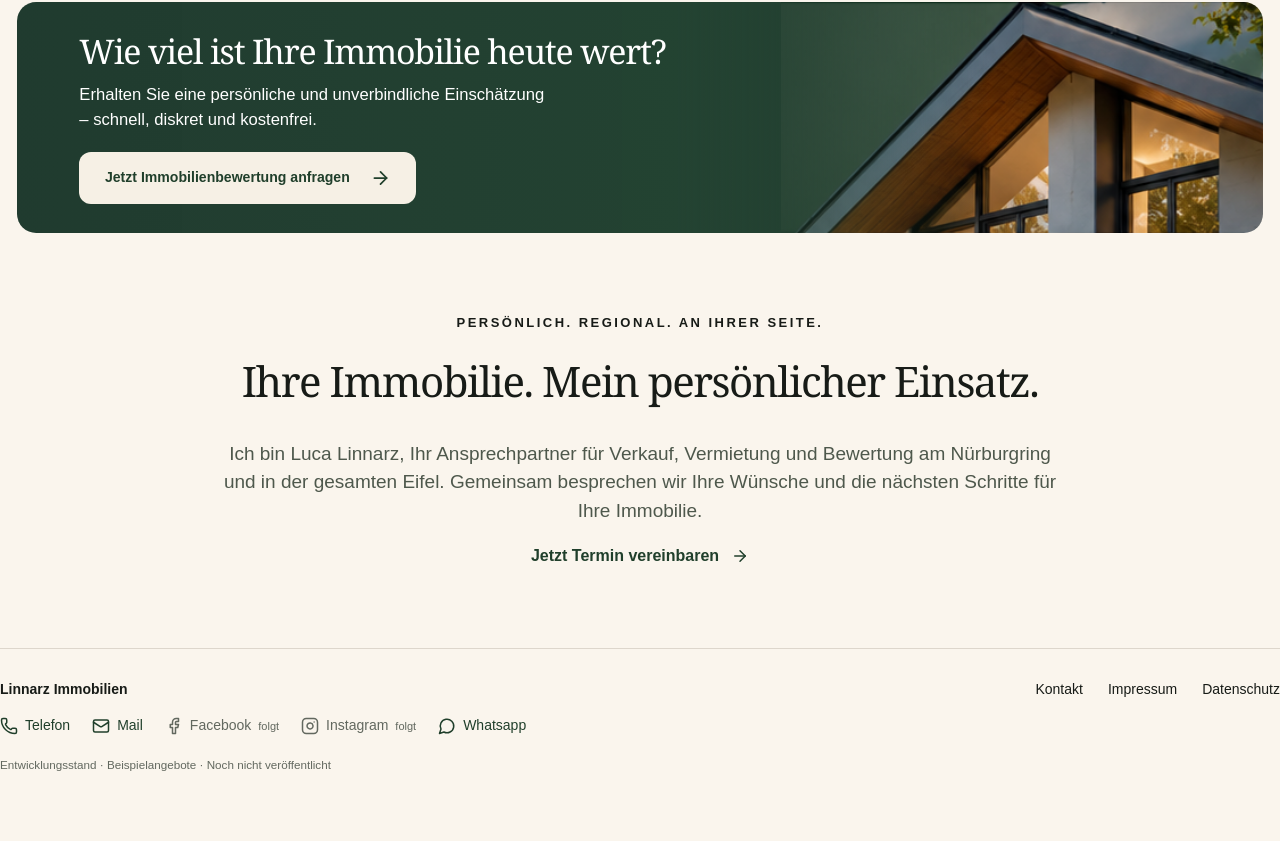
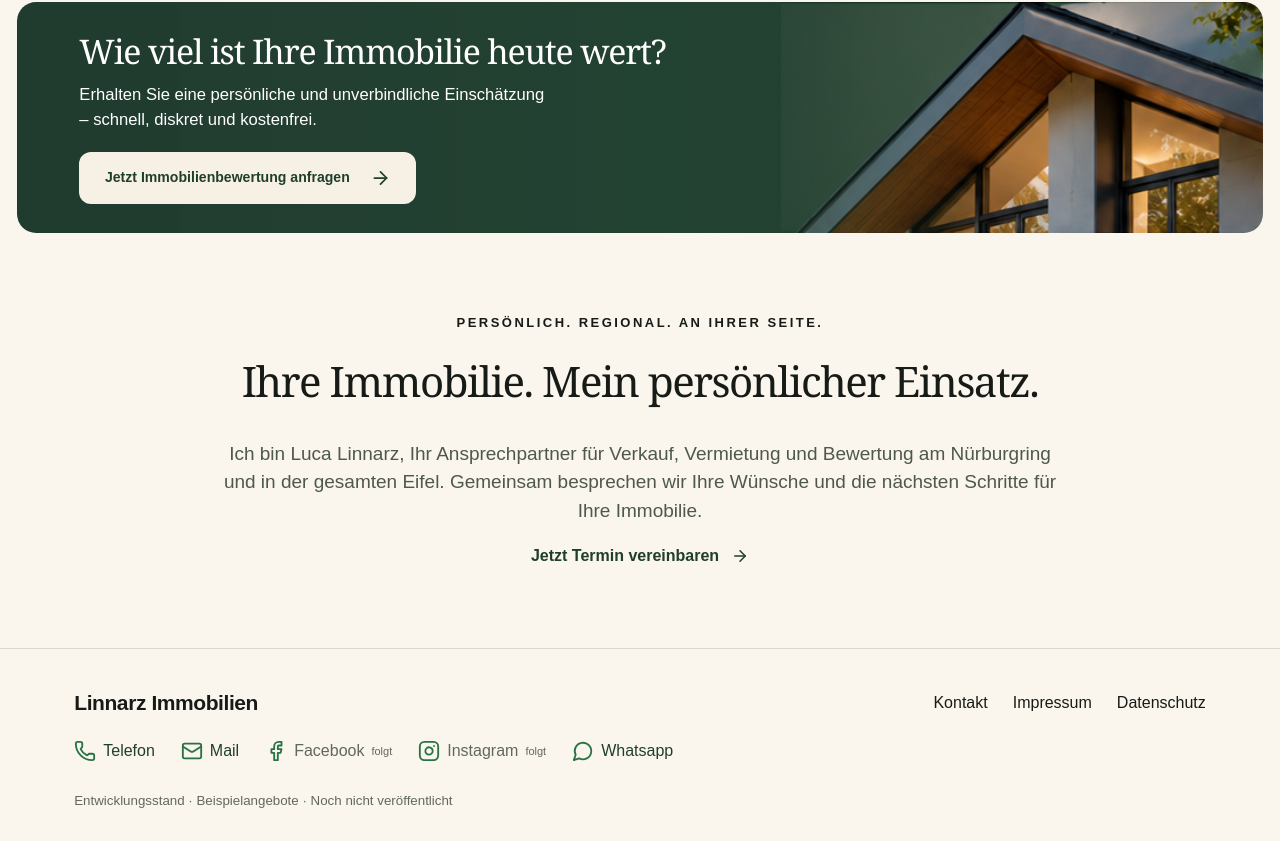
Before and after one commit to luca2linnarz-cyber/linnarz-immobilien, a Next.js app: page / in a window 1280 px wide. Shown: the part 1236-2077 px from the top of the page. Before the commit the page ends 2040 px from the top, so only its background shows below. Built offline with nearby package versions, Linux system fonts and the light colour scheme.

Commit message:
Expand footer to match site width and highlight contact icons in green

```diff
--- a/app/globals.css
+++ b/app/globals.css
@@ -99,3 +99,12 @@
 @media(max-width:600px){.contact-page .contact-link{padding:12px;gap:8px;font-size:14px}.contact-page .contact-link svg{width:20px;height:20px}}
 
 footer .footer-socials{display:flex;flex-wrap:wrap;gap:14px 22px;margin-top:15px}footer .footer-socials a,footer .footer-socials span{display:inline-flex;align-items:center;gap:7px;color:var(--green)}footer .footer-socials span{color:var(--muted)}footer .footer-socials small{width:auto;font-size:11px}footer .footer-socials a:hover{text-decoration:underline}
+
+/* Footer follows the full-width layout and its shared side margins. */
+footer{max-width:none;margin:0;padding:38px 5.8vw 30px;gap:28px;font-size:16px}
+footer>div>strong{font-size:21px;letter-spacing:-.02em}
+footer .footer-socials{gap:18px 26px;margin-top:20px}
+footer .footer-socials svg{color:#287343;width:22px;height:22px;stroke-width:2}
+footer .footer-socials span svg{color:#287343}
+footer>nav{align-self:flex-start;padding-top:4px}
+@media(max-width:600px){footer{padding:30px 20px 24px;font-size:15px;gap:24px}footer .footer-socials{gap:16px 20px}footer>nav{flex-wrap:wrap}}
```
